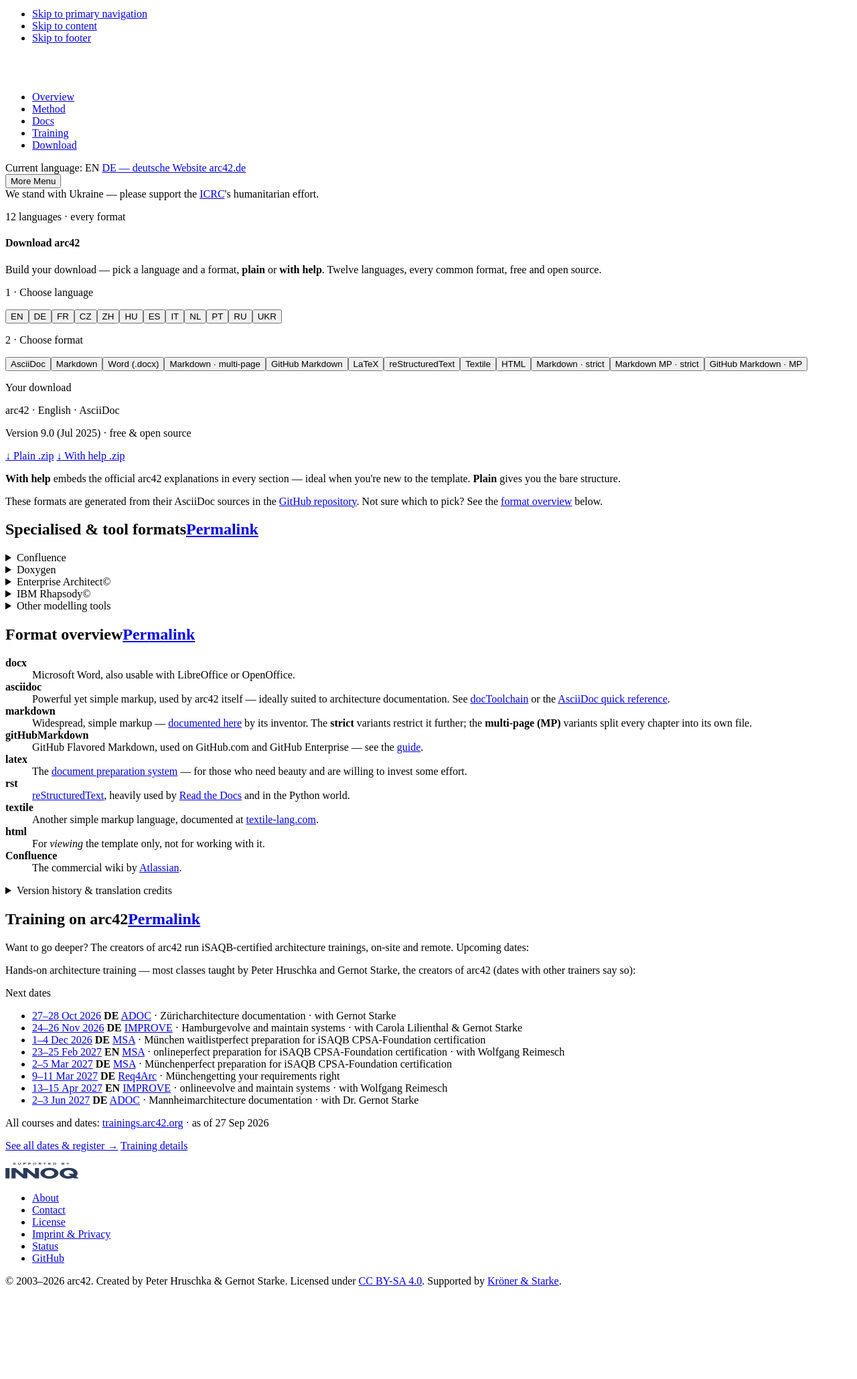
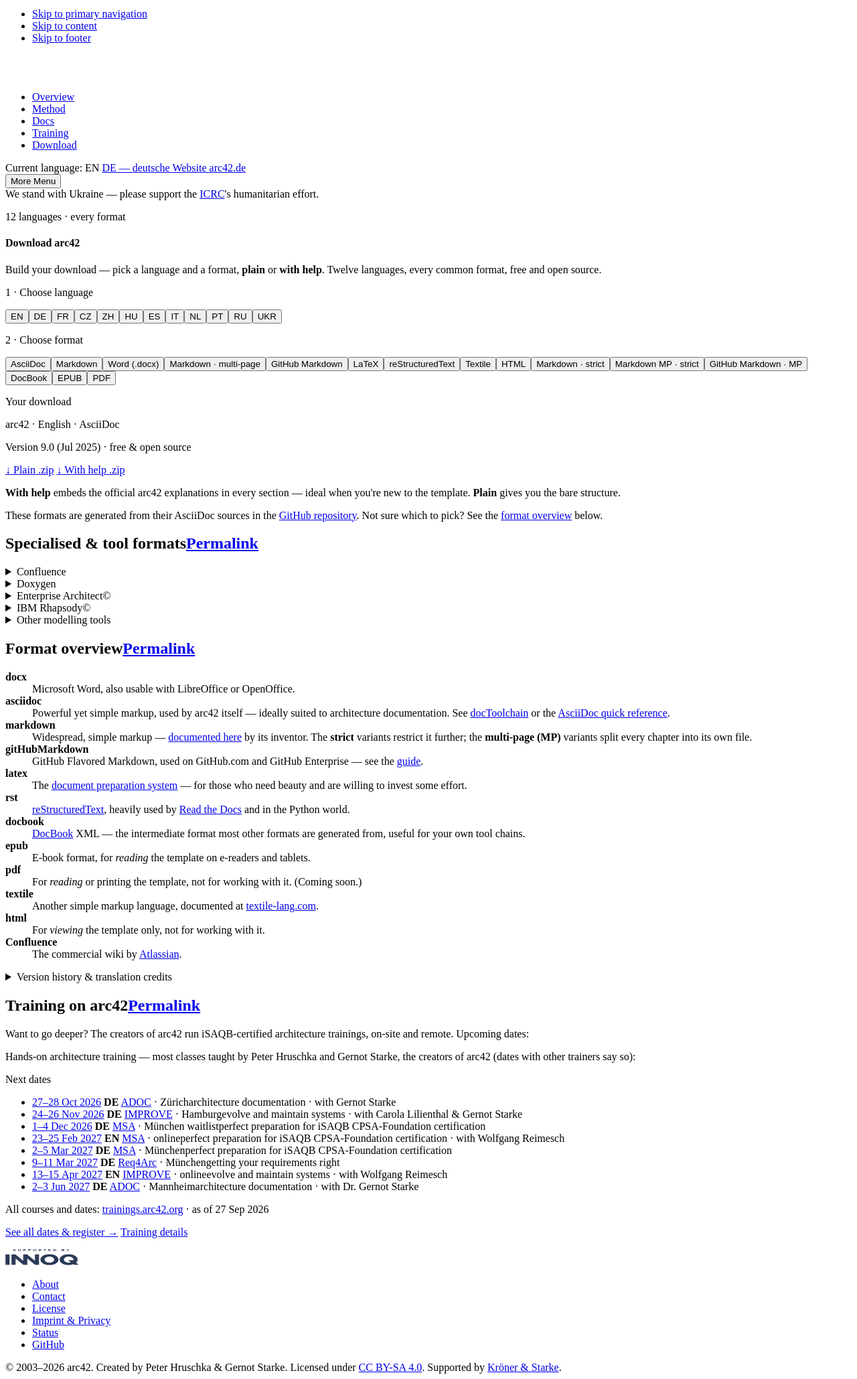
Before and after one commit to arc42/arc42.org-site, a Jekyll site: the page built from _pages/download.md, in a window 1280 px wide, cut to the strip 112-2171 px from the top of the page. Shown: the whole strip at 67% size. Built offline with Jekyll 4.4.1, drawn with Linux system fonts in a browser that asks for light colours; cached includes are drawn as plain includes; before the commit the page ends 2042 px from its top, so only the background shows below that.

Commit message:
add epub etc. format, to make format list complete.

```diff
--- a/_pages/download.md
+++ b/_pages/download.md
@@ -23,8 +23,11 @@
 {% comment %} lang code, full name, template version, release date — per language
    (source of truth: <lang>/version.properties in the arc42-template repo) {% endcomment %}
 {% assign lang_data = "EN,English,9.0,Jul 2025|DE,Deutsch,9.1,Dec 2025|FR,Français,9.0,Apr 2025|CZ,Čeština,9.0,Jan 2025|ZH,简体中文,9.0,Jul 2025|HU,Magyar,9.0,May 2026|ES,Español,8.2,Jan 2023|IT,Italiano,8.2,Mar 2023|NL,Nederlands,8.2,Mar 2023|PT,Português,8.2,Sep 2024|RU,Русский,8.2,Jan 2023|UKR,Українська,8.2,Jan 2023" | split: "|" %}
-{% assign fmt_ids = "asciidoc|markdown|docx|markdownMP|gitHubMarkdown|latex|rst|textile|html|markdownStrict|markdownMPStrict|gitHubMarkdownMP" | split: "|" %}
-{% assign fmt_labels = "AsciiDoc|Markdown|Word (.docx)|Markdown · multi-page|GitHub Markdown|LaTeX|reStructuredText|Textile|HTML|Markdown · strict|Markdown MP · strict|GitHub Markdown · MP" | split: "|" %}
+{% assign fmt_ids = "asciidoc|markdown|docx|markdownMP|gitHubMarkdown|latex|rst|textile|html|markdownStrict|markdownMPStrict|gitHubMarkdownMP|docbook|epub|pdf" | split: "|" %}
+{% assign fmt_labels = "AsciiDoc|Markdown|Word (.docx)|Markdown · multi-page|GitHub Markdown|LaTeX|reStructuredText|Textile|HTML|Markdown · strict|Markdown MP · strict|GitHub Markdown · MP|DocBook|EPUB|PDF" | split: "|" %}
+{% comment %} formats shown but not yet published by the generator — download buttons stay disabled.
+   Remove an id once its zips exist in dist/. {% endcomment %}
+{% assign fmt_soon = "pdf" | split: "|" %}
 
 <div class="dlb" data-prefix="{{ PREFIX }}">
   <div class="dlb__pane dlb__pane--choose">
@@ -34,7 +37,7 @@
     </div>
     <p class="dlb__step">2 &middot; Choose format</p>
     <div class="dlb__fmts" role="group" aria-label="Format">
-      {% for f in fmt_ids %}<button type="button" class="dlb__fmt{% if forloop.first %} is-active{% endif %}" aria-pressed="{% if forloop.first %}true{% else %}false{% endif %}" data-fmt="{{ f }}" data-label="{{ fmt_labels[forloop.index0] }}">{{ fmt_labels[forloop.index0] }}</button>{% endfor %}
+      {% for f in fmt_ids %}<button type="button" class="dlb__fmt{% if forloop.first %} is-active{% endif %}" aria-pressed="{% if forloop.first %}true{% else %}false{% endif %}" data-fmt="{{ f }}" data-label="{{ fmt_labels[forloop.index0] }}"{% if fmt_soon contains f %} data-soon="true"{% endif %}>{{ fmt_labels[forloop.index0] }}</button>{% endfor %}
     </div>
   </div>
 
@@ -153,6 +156,15 @@
 **rst**
 : [reStructuredText](https://docutils.sourceforge.net/docs/ref/rst/restructuredtext.html), heavily used by [Read the Docs](https://readthedocs.org/) and in the Python world.
 
+**docbook**
+: [DocBook](https://docbook.org/) XML — the intermediate format most other formats are generated from, useful for your own tool chains.
+
+**epub**
+: E-book format, for _reading_ the template on e-readers and tablets.
+
+**pdf**
+: For _reading_ or printing the template, not for working with it. (Coming soon.)
+
 **textile**
 : Another simple markup language, documented at [textile-lang.com](https://textile-lang.com/).
 
--- a/assets/css/arc42-org.css
+++ b/assets/css/arc42-org.css
@@ -636,6 +636,7 @@
 .dlb__combo { margin: 0 0 0.15rem; font-size: 1.3rem; font-weight: 700; letter-spacing: -0.01em; color: var(--arc42-ink-strong); }
 .dlb__meta { margin: 0 0 1rem; font-size: 0.85rem; color: var(--arc42-text-muted); /* #6f7f92 was 3.5:1 on the tint */ }
 .dlb__buttons { display: flex; flex-wrap: wrap; gap: 0.6rem; margin: 0 0 0.8rem; }
+.dlb__buttons .is-disabled { opacity: 0.45; cursor: not-allowed; pointer-events: none; } /* format not published yet */
 .dlb__hint { margin: auto 0 0; font-size: 0.85rem; line-height: 1.5; color: var(--arc42-text-muted); }
 /* --- linked resource cards + tag chips (Publications, Examples) --- */
 .card-grid {
--- a/assets/js/download-builder.js
+++ b/assets/js/download-builder.js
@@ -1,13 +1,14 @@
 /* Download builder (/download/): language + format picker.
    Markup contract: .dlb[data-prefix], .dlb__lang / .dlb__fmt toggle buttons
-   with data-lang/full/version/date resp. data-fmt/label, result pane ids
+   with data-lang/full/version/date resp. data-fmt/label (+ optional
+   data-soon: format not published yet, downloads disabled), result pane ids
    dlb-combo, dlb-meta, dlb-plain, dlb-help. */
 (function () {
   var root = document.querySelector('.dlb');
   if (!root) { return; }
   var PREFIX = root.getAttribute('data-prefix');
   var lang = 'EN', full = 'English', fmt = 'asciidoc', label = 'AsciiDoc';
-  var version = '9.0', vdate = 'Jul 2025';
+  var version = '9.0', vdate = 'Jul 2025', soon = false;
   var combo = document.getElementById('dlb-combo');
   var meta = document.getElementById('dlb-meta');
   var plain = document.getElementById('dlb-plain');
@@ -15,9 +16,22 @@
 
   function refresh() {
     combo.textContent = 'arc42 · ' + full + ' · ' + label;
-    meta.textContent = 'Version ' + version + ' (' + vdate + ') · free & open source';
-    plain.setAttribute('href', PREFIX + lang + '-plain-' + fmt + '.zip');
-    help.setAttribute('href', PREFIX + lang + '-withhelp-' + fmt + '.zip');
+    meta.textContent = soon
+      ? label + ' is coming soon — pick another format for now.'
+      : 'Version ' + version + ' (' + vdate + ') · free & open source';
+    setLink(plain, PREFIX + lang + '-plain-' + fmt + '.zip');
+    setLink(help, PREFIX + lang + '-withhelp-' + fmt + '.zip');
+  }
+
+  function setLink(a, url) {
+    if (soon) {
+      a.removeAttribute('href');
+      a.setAttribute('aria-disabled', 'true');
+    } else {
+      a.setAttribute('href', url);
+      a.removeAttribute('aria-disabled');
+    }
+    a.classList.toggle('is-disabled', soon);
   }
 
   function activate(group, btn) {
@@ -39,6 +53,7 @@
   root.querySelectorAll('.dlb__fmt').forEach(function (b) {
     b.addEventListener('click', function () {
       fmt = b.getAttribute('data-fmt'); label = b.getAttribute('data-label');
+      soon = b.hasAttribute('data-soon');
       activate('.dlb__fmt', b); refresh();
     });
   });
```
